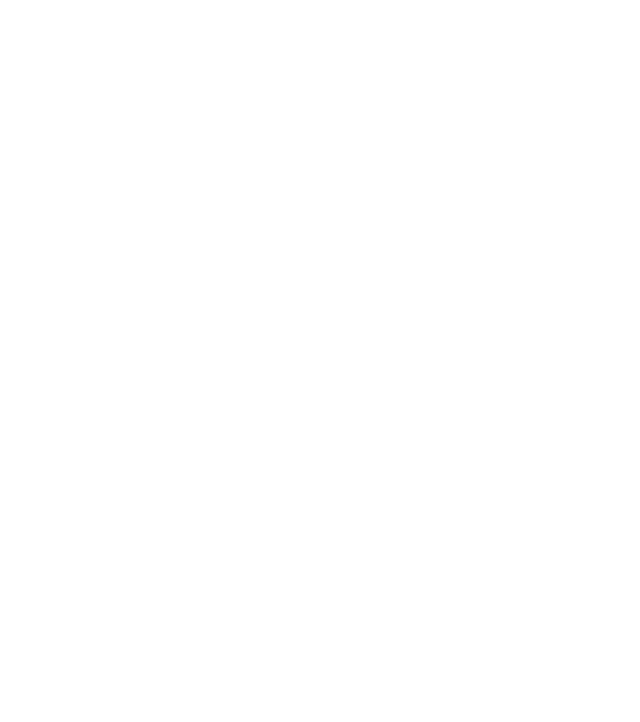
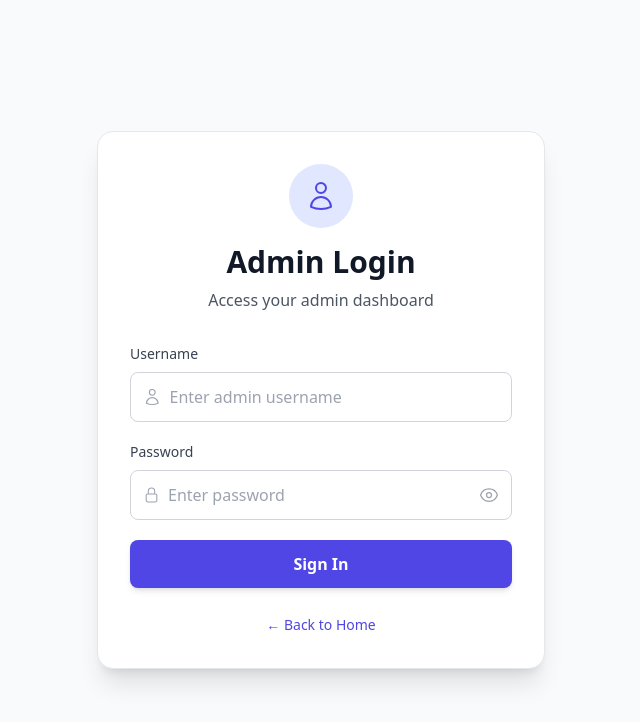
Before and after one commit to Ashan37/NexaLearcn, a React app in the folder frontend/: page /adminsignin in a window 1280 px wide. Before the commit this address had no page. Shown: the top 722 px of the page, without its empty margins (319-959 px from the left). Built offline with nearby package versions, Linux system fonts and the light colour scheme; the HTML template or start-up script is replaced by a standard one.

Commit message:
Add button to Signin page Created Admin login frontend

```diff
--- a/frontend/src/App.jsx
+++ b/frontend/src/App.jsx
@@ -6,6 +6,7 @@
 import Contact from "./pages/Contact";
 import Signup from "./pages/Signup";
 import Signin from "./pages/Signin";
+import AdminSignin from "./pages/AdminSignin";
 import Dashboard from "./pages/Dashboard";
 function App() {
   return (
@@ -15,6 +16,7 @@
         <Route path="/about" element={<About />} />
         <Route path="/contact" element={<Contact />} />
         <Route path="/signin" element={<Signin />} />
+        <Route path="/adminsignin" element={<AdminSignin />} />
         <Route path="/signup" element={<Signup />} />
         <Route path="/dashboard" element={<Dashboard />} />
       </Routes>
--- /dev/null
+++ b/frontend/src/pages/AdminSignin.jsx
@@ -0,0 +1,145 @@
+import React, { useState } from "react";
+import { useNavigate } from "react-router-dom";
+import {
+  EyeIcon,
+  EyeSlashIcon,
+  UserIcon,
+  LockClosedIcon,
+} from "@heroicons/react/24/outline";
+
+const AdminSignin = () => {
+  const [form, setForm] = useState({ username: "", password: "" });
+  const [error, setError] = useState("");
+  const [loading, setLoading] = useState(false);
+  const [showPassword, setShowPassword] = useState(false);
+  const navigate = useNavigate();
+
+  const handleChange = (e) =>
+    setForm({
+      ...form,
+      [e.target.name]: e.target.value,
+    });
+
+  const handleSubmit = async (e) => {
+    e.preventDefault();
+    setError("");
+
+    if (!form.username || !form.password) {
+      setError("Please fill in all fields");
+      return;
+    }
+
+    setLoading(true);
+
+    try {
+      const res = await fetch("http://localhost:5000/api/admin/signin", {
+        method: "POST",
+        headers: {
+          "Content-Type": "application/json",
+        },
+        body: JSON.stringify(form),
+      });
+
+      const data = await res.json();
+
+      if (res.ok && data.success) {
+        localStorage.setItem("adminToken", data.token);
+        localStorage.setItem("admin", JSON.stringify(data.admin));
+        navigate("/admin/dashboard");
+      } else {
+        setError(data.message || "Invalid username or password");
+      }
+    } catch (err) {
+      console.error("Admin signin error:", err);
+      setError("Unable to connect to server. Please try again later.");
+    } finally {
+      setLoading(false);
+    }
+  };
+
+  return (
+    <div className="flex items-center justify-center min-h-screen bg-gray-50">
+      <div className="w-full max-w-md p-8 bg-white border border-gray-200 shadow-xl rounded-2xl">
+        <div className="mb-8 text-center">
+          <div className="inline-flex items-center justify-center w-16 h-16 mb-4 bg-indigo-100 rounded-full">
+            <UserIcon className="w-8 h-8 text-indigo-600" />
+          </div>
+          <h2 className="text-3xl font-bold text-gray-900">Admin Login</h2>
+          <p className="mt-2 text-gray-600">Access your admin dashboard</p>
+        </div>
+
+        <form onSubmit={handleSubmit} className="space-y-5">
+          <div>
+            <label className="block mb-2 text-sm font-medium text-gray-700">
+              Username
+            </label>
+            <div className="flex items-center gap-2 p-3 border border-gray-300 rounded-lg focus-within:border-indigo-500 focus-within:ring-2 focus-within:ring-indigo-200">
+              <UserIcon className="w-5 h-5 text-gray-400" />
+              <input
+                type="text"
+                name="username"
+                placeholder="Enter admin username"
+                value={form.username}
+                onChange={handleChange}
+                className="w-full text-gray-900 placeholder-gray-400 bg-transparent focus:outline-none"
+              />
+            </div>
+          </div>
+
+          <div>
+            <label className="block mb-2 text-sm font-medium text-gray-700">
+              Password
+            </label>
+            <div className="flex items-center gap-2 p-3 border border-gray-300 rounded-lg focus-within:border-indigo-500 focus-within:ring-2 focus-within:ring-indigo-200">
+              <LockClosedIcon className="w-5 h-5 text-gray-400" />
+              <input
+                type={showPassword ? "text" : "password"}
+                name="password"
+                placeholder="Enter password"
+                value={form.password}
+                onChange={handleChange}
+                className="w-full text-gray-900 placeholder-gray-400 bg-transparent focus:outline-none"
+              />
+              <button
+                type="button"
+                onClick={() => setShowPassword(!showPassword)}
+                className="text-gray-400 hover:text-gray-600"
+              >
+                {showPassword ? (
+                  <EyeSlashIcon className="w-5 h-5" />
+                ) : (
+                  <EyeIcon className="w-5 h-5" />
+                )}
+              </button>
+            </div>
+          </div>
+
+          {error && (
+            <div className="p-3 text-sm text-red-600 border border-red-200 rounded-lg bg-red-50">
+              {error}
+            </div>
+          )}
+
+          <button
+            type="submit"
+            disabled={loading}
+            className="w-full py-3 font-semibold text-white transition-all duration-200 bg-indigo-600 rounded-lg shadow-md hover:bg-indigo-700 focus:outline-none focus:ring-4 focus:ring-indigo-500 focus:ring-offset-2 disabled:bg-indigo-400 disabled:cursor-not-allowed"
+          >
+            {loading ? "Signing In..." : "Sign In"}
+          </button>
+        </form>
+
+        <div className="mt-6 text-center">
+          <a
+            href="/"
+            className="text-sm text-indigo-600 hover:text-indigo-700 hover:underline"
+          >
+            ← Back to Home
+          </a>
+        </div>
+      </div>
+    </div>
+  );
+};
+
+export default AdminSignin;
--- a/frontend/src/pages/Signin.jsx
+++ b/frontend/src/pages/Signin.jsx
@@ -43,11 +43,11 @@
       const data = await response.json();
 
       if (response.ok && data.success) {
-        // Store token and user data
+
         localStorage.setItem("token", data.token);
         localStorage.setItem("user", JSON.stringify(data.user));
 
-        // Navigate to dashboard
+
         navigate("/dashboard");
       } else {
         setError(data.message || "Invalid email or password");
@@ -153,6 +153,10 @@
           Continue with Google
         </button>
 
+        <button className="flex items-center justify-center w-full gap-3 mt-4 text-white bg-black py-2.5 rounded-lg font-bold border border-black hover:bg-gray-900 transition-colors shadow-lg">
+          <a href="/adminsignin">Admin Login</a>
+        </button>
+
 
         <p className="mt-6 text-sm text-center text-gray-600">
           Don't have an account?{" "}
```
Also changed, not shown: frontend/src/pages/AdminDashboard.jsx (added).
